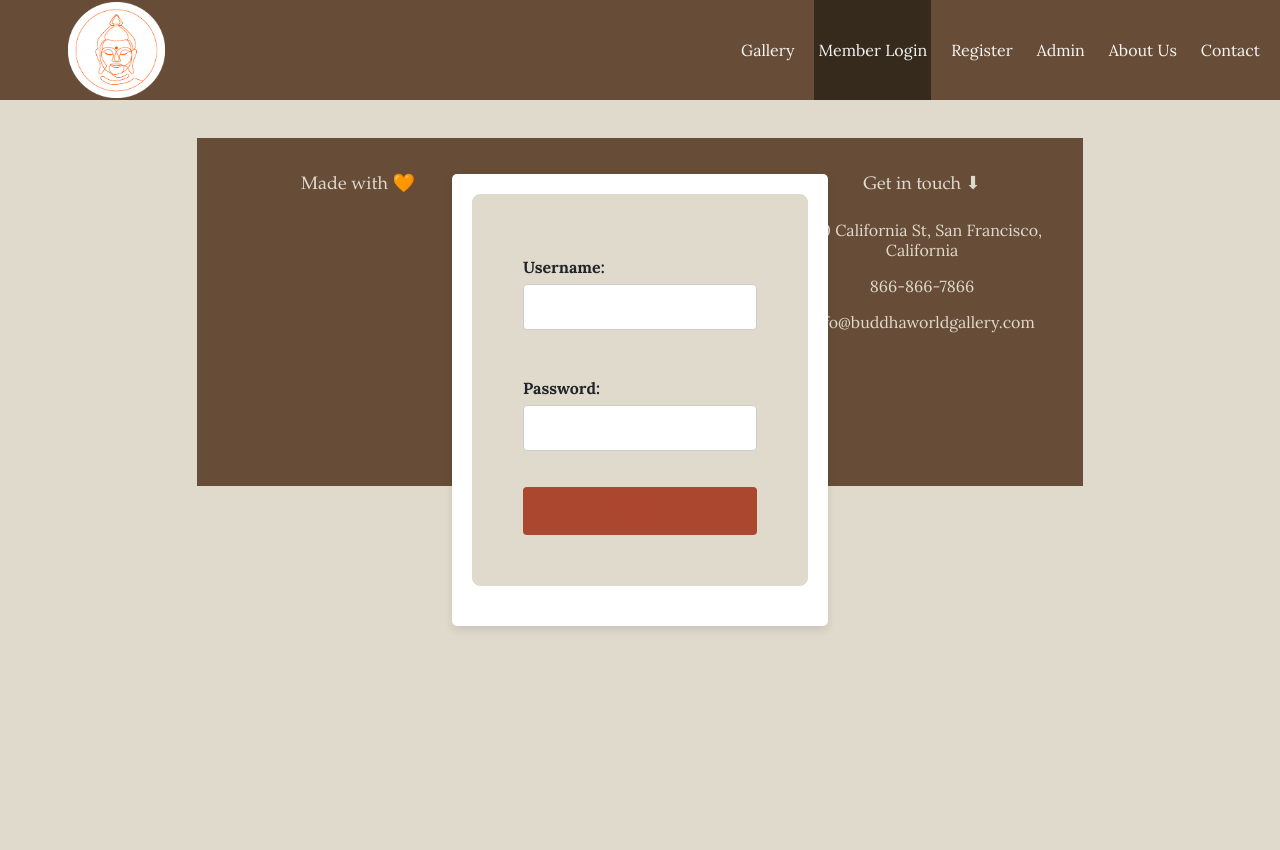
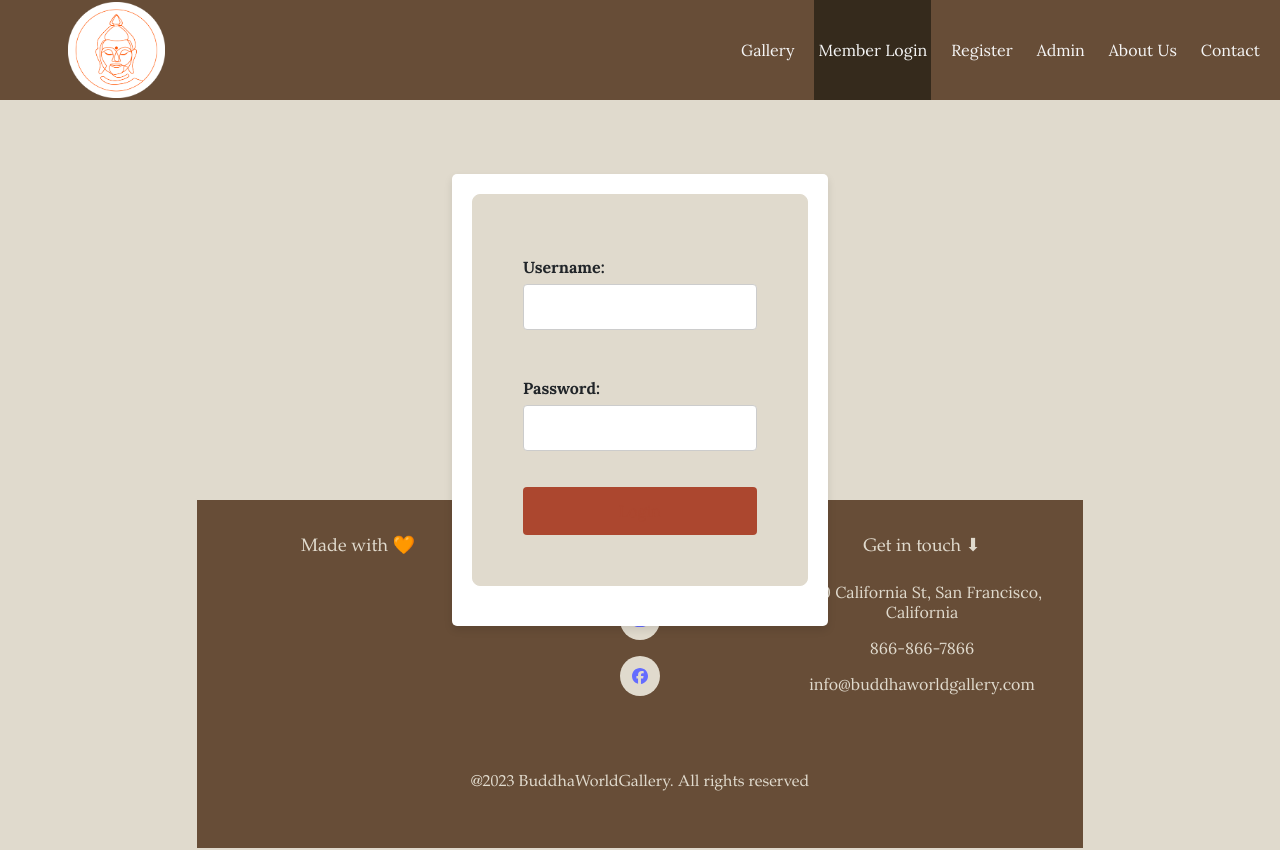
Before and after one commit to gretchenhu/BuddhaWorldGallery_v2, a React (Vite) app in the folder front/: page /MemberLogin in a window 1280 px wide. Shown: the top 850 px of the page. Built offline with nearby package versions, Linux system fonts and the light colour scheme; no server answers.

Commit message:
added memberlogin css

```diff
--- a/front/src/pages/MemberLogin.css
+++ b/front/src/pages/MemberLogin.css
@@ -0,0 +1,19 @@
+/* MemberLogin.css */
+.member-login-container {
+  display: flex;
+  flex-direction: column;
+  height: 100vh; /* Set the height to 100% of the viewport height */
+}
+
+.navbar-section,
+.login-section,
+.footer-section {
+  flex: 1; /* Distribute remaining space equally among sections */
+  padding: 20px; /* Add some padding for spacing */
+}
+
+.member-login-container {
+  display: flex;
+  flex-direction: column;
+  min-height: 100vh;
+}
--- a/front/src/pages/MemberLogin.jsx
+++ b/front/src/pages/MemberLogin.jsx
@@ -1,21 +1,27 @@
 // MemberLogin.jsx
-import Login from '../components/Login';
+import React from "react";
+import Login from "../components/Login";
 import "./MemberLogin.css";
 import Navbar from "../components/navbar/Navbar";
 import Footer from "../components/footer/Footer";
 
 const MemberLogin = () => {
-
   const handleSuccessfulLogin = () => {
     // Redirect to the home page cus root path
-    window.location.href = '/';
+    window.location.href = "/";
   };
 
   return (
-    <div>
-     <Navbar />
-      <Login onSuccessfulLogin={handleSuccessfulLogin} />
-      <Footer/>
+    <div className="member-login-container">
+      <section className="navbar-section">
+        <Navbar />
+      </section>
+      <section className="login-section">
+        <Login onSuccessfulLogin={handleSuccessfulLogin} />
+      </section>
+      <section className="footer-section">
+        <Footer />
+      </section>
     </div>
   );
 };
```
